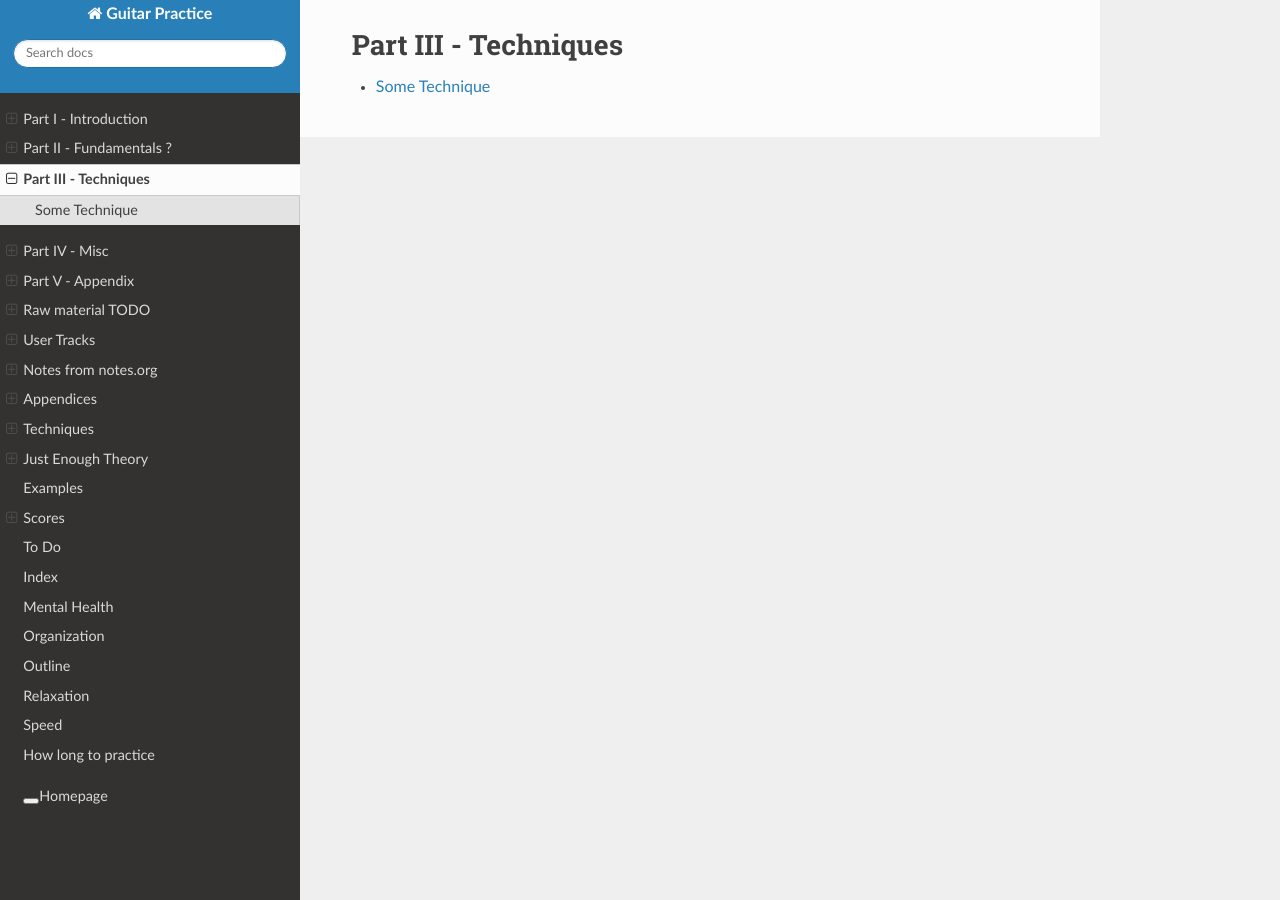
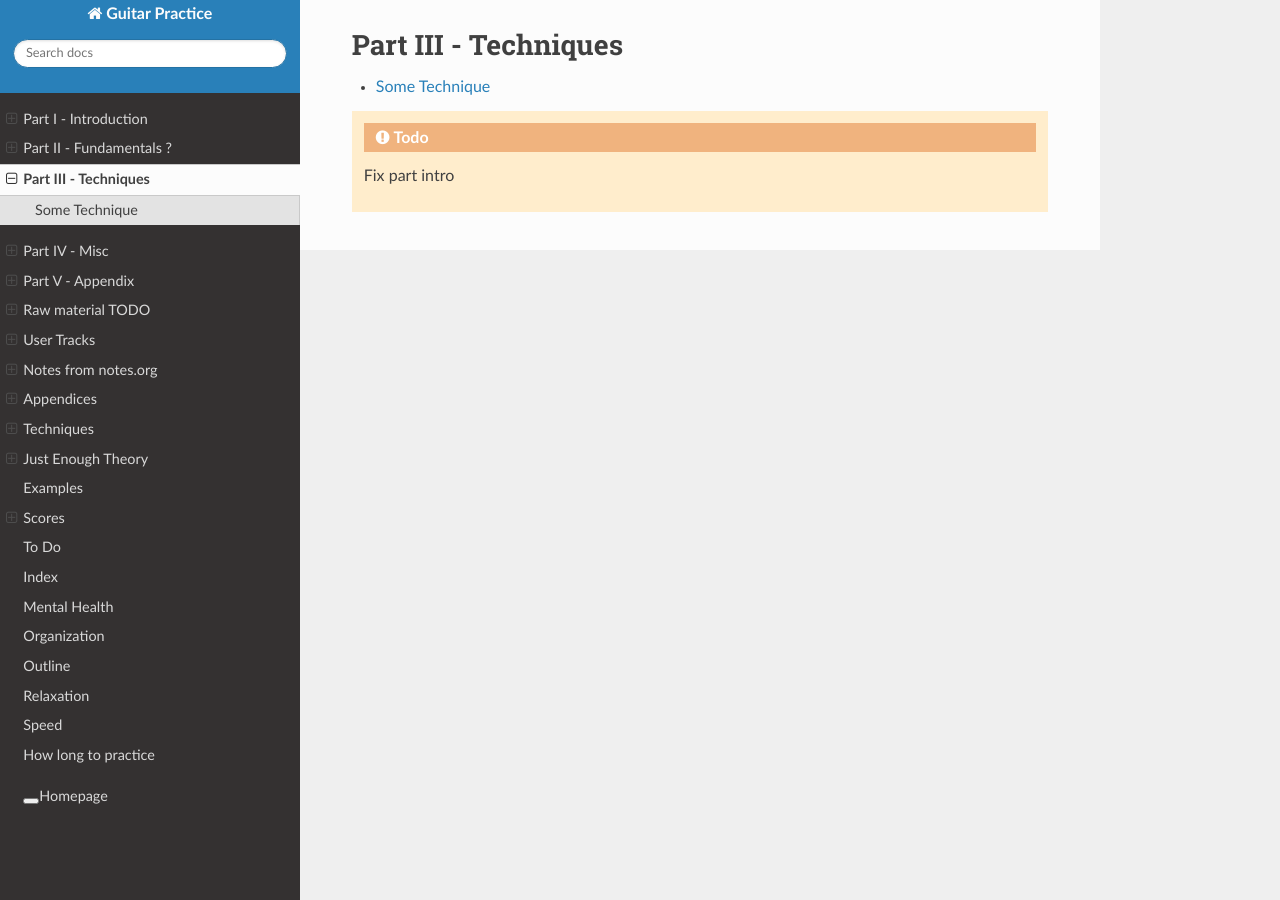
Before and after one commit to jzohrab/practicing-guitar, a Sphinx documentation site: the page built from docs/part-3/index.rst, in a window 1280 px wide. Built offline with Sphinx 7.4.7 and the Read the Docs theme 2.0.0, drawn with Linux system fonts in a browser that asks for light colours; a script that is not in the unit is left out.

Commit message:
Todos for part intro pages.

```diff
--- a/docs/part-1/index.rst
+++ b/docs/part-1/index.rst
@@ -6,3 +6,5 @@ Part I - Introduction
    :glob:
 
    *
+
+.. todo:: Fix part intro
--- a/docs/part-2/index.rst
+++ b/docs/part-2/index.rst
@@ -6,3 +6,5 @@ Part II - Fundamentals ?
    :glob:
 
    *
+
+.. todo:: Fix part intro
--- a/docs/part-3/index.rst
+++ b/docs/part-3/index.rst
@@ -6,3 +6,5 @@ Part III - Techniques
    :glob:
 
    *
+
+.. todo:: Fix part intro
--- a/docs/part-4/index.rst
+++ b/docs/part-4/index.rst
@@ -6,3 +6,5 @@ Part IV - Misc
    :glob:
 
    *
+
+.. todo:: Fix part intro
--- a/docs/part-5/index.rst
+++ b/docs/part-5/index.rst
@@ -6,3 +6,5 @@ Part V - Appendix
    :glob:
 
    *
+
+.. todo:: Fix part intro
```
